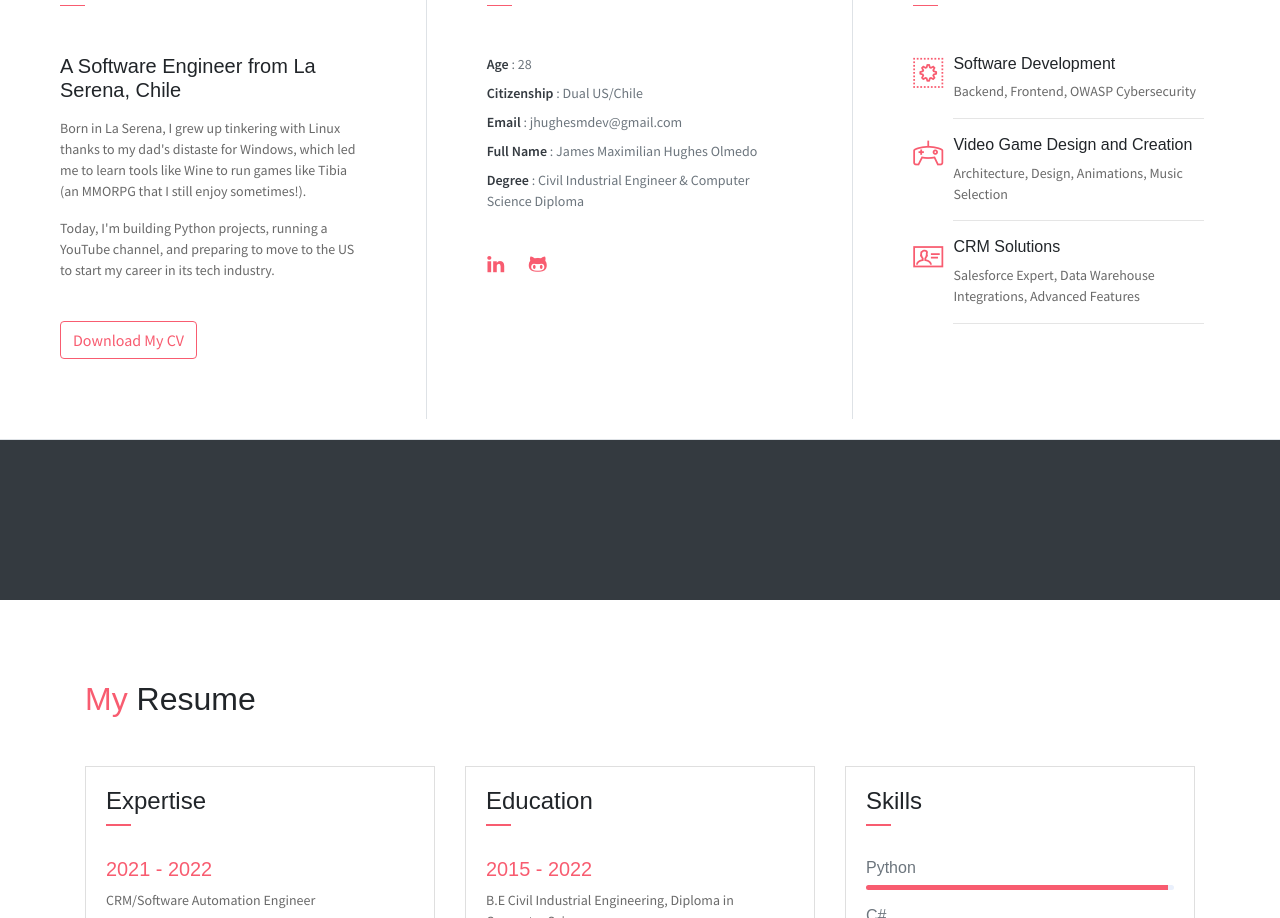
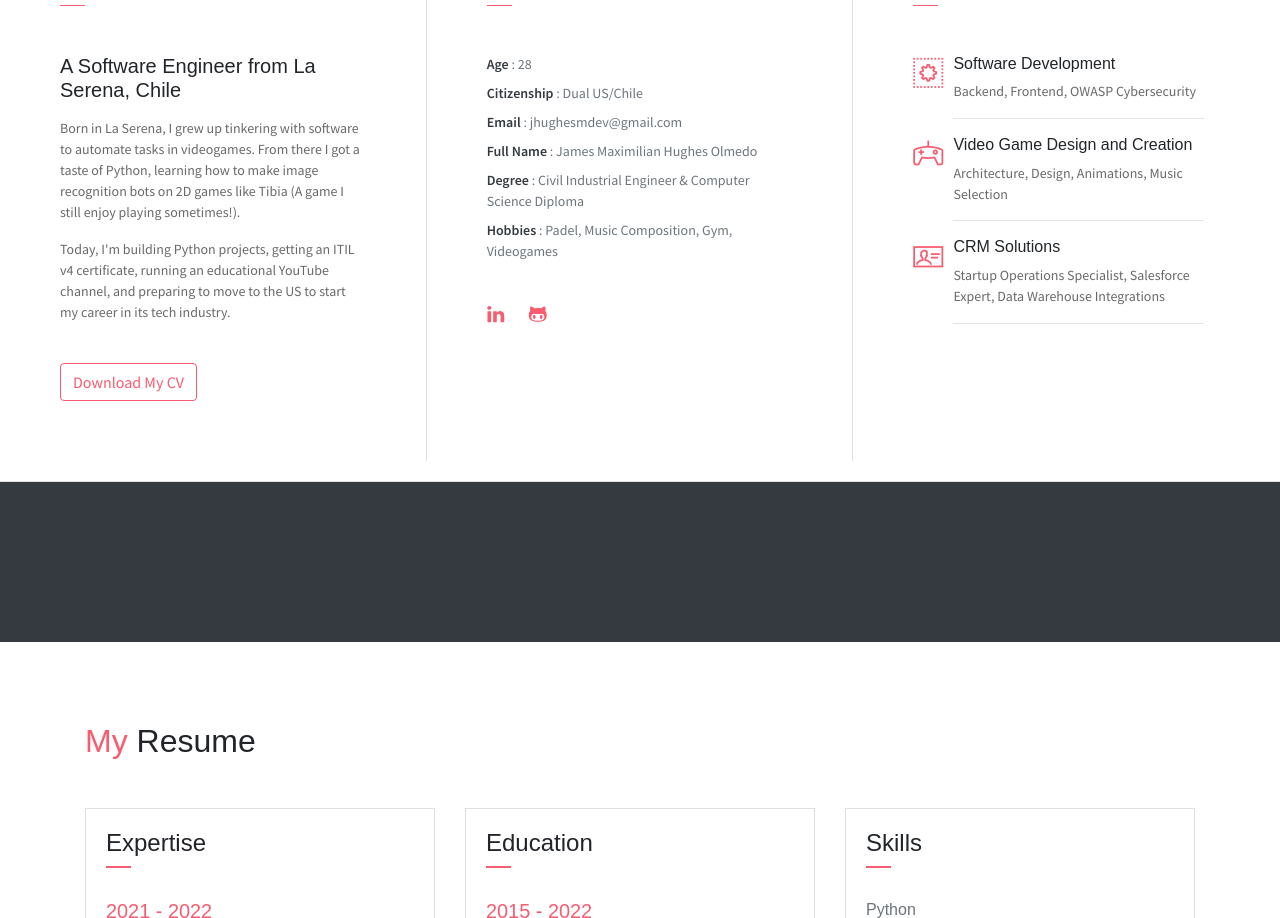
Before and after one commit to jhughesm/portfolio-website-static, a plain HTML site: page index.html in a window 1280 px wide. Shown: the part 834-1752 px from the top of the page. Drawn offline with Linux system fonts and the light colour scheme.

Commit message:
Updated personal information, summary, added Hobbies

```diff
--- a/index.html
+++ b/index.html
@@ -80,9 +80,9 @@
                 <h5 class="mb-3">A Software Engineer from La Serena, Chile</h5>
 
 
-                <p cass="mt-20">Born in La Serena, I grew up tinkering with Linux thanks to my dad's distaste for Windows, which led me to learn tools like Wine to run games like Tibia (an MMORPG that I still enjoy sometimes!). </p>
+                <p cass="mt-20">Born in La Serena, I grew up tinkering with software to automate tasks in videogames. From there I got a taste of Python, learning how to make image recognition bots on 2D games like Tibia (A game I still enjoy playing sometimes!). </p>
 
-                <p cass="mt-20">Today, I'm building Python projects, running a YouTube channel, and preparing to move to the US to start my career in its tech industry.
+                <p cass="mt-20">Today, I'm building Python projects, getting an ITIL v4 certificate, running an educational YouTube channel, and preparing to move to the US to start my career in its tech industry.
                 </p>
                 <br>
                 <a class="btn btn-outline-danger" href="static/docs/James_Hughes_CV.pdf" download="James_Hughes_CV.pdf"><i class="icon-down-circled2 "></i>Download My CV</a>
@@ -96,6 +96,7 @@
                     <li><span>Email</span> : jhughesmdev@gmail.com</li>
                     <li><span>Full Name</span> : James Maximilian Hughes Olmedo</li>
                     <li><span>Degree</span> : Civil Industrial Engineer & Computer Science Diploma</li>
+                    <li><span>Hobbies</span> : Padel, Music Composition, Gym, Videogames</li>
 
                 </ul>
                 <ul class="social-icons pt-3">
@@ -126,7 +127,7 @@
                     <div class="col-1 text-danger pt-1"><i class="ti-id-badge icon-lg"></i></div>
                     <div class="col-10 ml-auto mr-3">
                         <h6>CRM Solutions</h6>
-                        <p class="subtitle">Salesforce Expert, Data Warehouse Integrations, Advanced Features</p>
+                        <p class="subtitle">Startup Operations Specialist, Salesforce Expert, Data Warehouse Integrations</p>
                         <hr>
                     </div>
                 </div>
```
